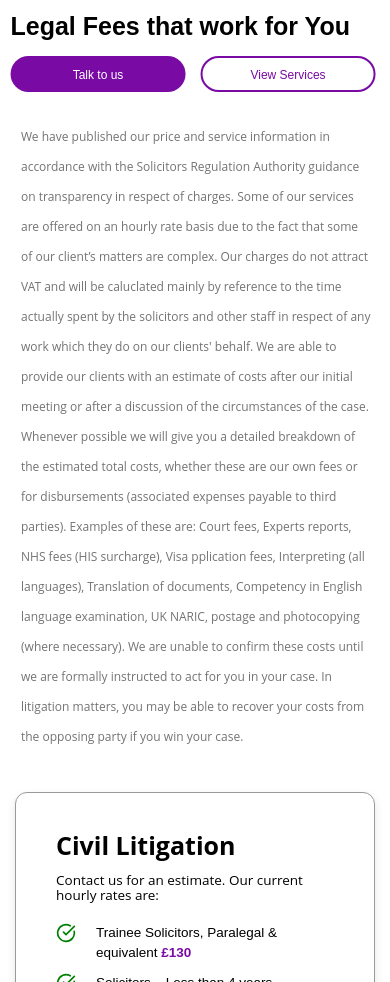
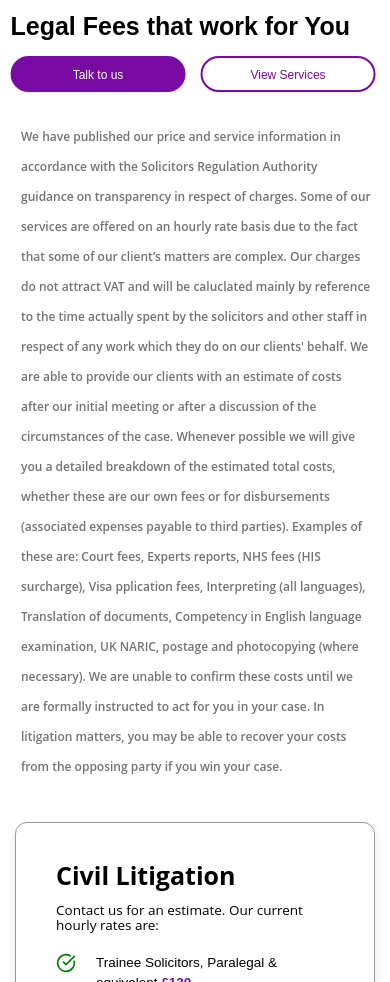
Before and after one commit to Fritz000/ineyab-solicitors, a React (Vite) app: page /Charges in a window 390 px wide. Shown: the part 900-1882 px from the top of the page. Built offline with nearby package versions, Linux system fonts and the light colour scheme.

Commit message:
Update Charges.css

```diff
--- a/src/pages/Charges.css
+++ b/src/pages/Charges.css
@@ -785,7 +785,8 @@ body, html {
       max-width: 1100px;
       width: 100%;
       text-align: left;
-      font-size: 14px;
+      font-size: 12px;
+      font-weight: 600;
       color: #737373;
       line-height: 30px;
       margin-top: -30px;
@@ -1134,6 +1135,7 @@ body, html {
       width: 100%;
       text-align: left;
       font-size: 12px;
+      font-weight: 600;
       color: #737373;
       line-height: 30px;
       margin-top: -30px;
@@ -1482,6 +1484,7 @@ body, html {
       width: 100%;
       text-align: left;
       font-size: 12px;
+      font-weight: 600;
       color: #737373;
       line-height: 30px;
       margin-top: -30px;
@@ -1830,6 +1833,7 @@ body, html {
       width: 100%;
       text-align: left;
       font-size: 12px;
+      font-weight: 600;
       color: #737373;
       line-height: 30px;
       margin-top: -30px;
@@ -2178,6 +2182,7 @@ body, html {
       width: 100%;
       text-align: left;
       font-size:10px;
+      font-weight: 600;
       color: #737373;
       line-height: 30px;
       margin-top: -30px;
@@ -2526,6 +2531,7 @@ body, html {
       width: 100%;
       text-align: left;
       font-size: 9px;
+      font-weight: 600;
       color: #737373;
       line-height: 30px;
       margin-top: -30px;
```
